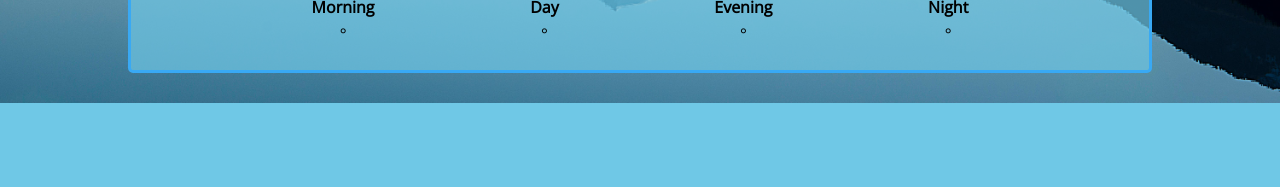
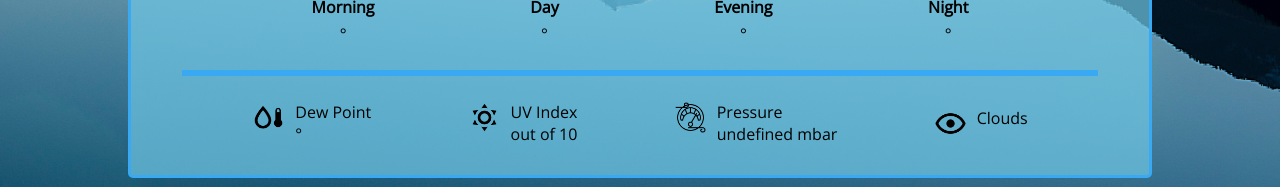
Before and after one commit to chapmancbVCU/react-weather-app, a React (Vite) app: page /react-weather-app/daily in a window 1280 px wide. Shown: the part 1554-1741 px from the top of the page. Before the commit the page ends 1657 px from the top, so only its background shows below. Built offline with nearby package versions, Linux system fonts and the light colour scheme; no server answers.

Commit message:
Added dew point, uvi, pressure, and clouds

```diff
--- a/src/hooks/useDailyForecast.ts
+++ b/src/hooks/useDailyForecast.ts
@@ -25,20 +25,25 @@ const useDailyForecast = (dateTimeUtility: DateTimeUtility, oneCallData: any, to
     const [selectedCard, setSelectedCard] = useState<DailyForecastType>();
 
     /**
+     * @prop The temperature for the selected card.
+     */
+    const [selectedCardTemp, setSelectedCardTemp] = useState<number>();
+
+    /**
      * @prop Date for selected card on format <Day of week>, <Month>
      * <Day of Month>
      */
     const [selectedDate, setSelectedDate] = useState<string>("");
 
     /**
+     * @prop The dew point for the selected card.
+     */
+    const [selectedDewPoint, setSelectedDewPoint] = useState<number>();
+
+    /**
      * @prop String for date converted from Unix time.
      */
     const [selectedDt, setSelectedDt] = useState<string>("");
-
-    /**
-     * @prop The temperature for the selected card.
-     */
-    const [selectedCardTemp, setSelectedCardTemp] = useState<number>();
 
     /**
      * @prop The evening temperature for the selected card.
@@ -94,6 +99,11 @@ const useDailyForecast = (dateTimeUtility: DateTimeUtility, oneCallData: any, to
      * @prop The summary for selected card.
      */
     const [selectedSummary, setSelectedSummary] = useState<string>("");
+
+    /**
+     * @prop The ultraviolet index for the selected card.
+     */
+    const [selectedUVI, setSelectedUVI] = useState<string>("");
 
     /**
      * @prop Wind degrees for selected card.
@@ -227,6 +237,7 @@ const useDailyForecast = (dateTimeUtility: DateTimeUtility, oneCallData: any, to
 
         // Temperatures
         setSelectedCardTemp(weather.getTemperature(selectedCard?.temp.day));
+        setSelectedDewPoint(weather.getTemperature(selectedCard?.dew_point));
         setSelectedEveTemp(weather.getTemperature(selectedCard?.temp.eve));
         setSelectedHighTemp(weather.getTemperature(selectedCard?.temp.max));
         setSelectedLowTemp(weather.getTemperature(selectedCard?.temp.min));
@@ -245,13 +256,17 @@ const useDailyForecast = (dateTimeUtility: DateTimeUtility, oneCallData: any, to
         setSelectedWindSpeed(weather.getWindSpeed(selectedCard?.wind_speed!));
         setSelectedIcon(selectedCard?.icon);
         setSelectedSummary(selectedCard?.summary!);
+
+        setSelectedUVI(selectedCard?.uvi?.toFixed(0)!);
     }, [selectedCard, toggled, selectedDt]);
 
     return {
         dailyForecast,
         onCardClick,
+        selectedCard,
         selectedCardTemp,
         selectedDate,
+        selectedDewPoint,
         selectedFLDayTemp,
         selectedFLEveTemp,
         selectedFLMornTemp,
@@ -263,6 +278,7 @@ const useDailyForecast = (dateTimeUtility: DateTimeUtility, oneCallData: any, to
         selectedIcon,
         selectedLowTemp,
         selectedSummary,
+        selectedUVI,
         selectedWindGust,
         selectedWindSpeed,
         selectedWindDegrees,
--- a/src/routes/Daily.tsx
+++ b/src/routes/Daily.tsx
@@ -66,8 +66,10 @@ const Daily : FC<DailyPageProps> = ({ dateTimeUtility, weather }): JSX.Element =
     const {
         dailyForecast,
         onCardClick,
+        selectedCard,
         selectedCardTemp,
         selectedDate,
+        selectedDewPoint,
         selectedFLDayTemp,
         selectedFLEveTemp,
         selectedFLMornTemp,
@@ -79,6 +81,7 @@ const Daily : FC<DailyPageProps> = ({ dateTimeUtility, weather }): JSX.Element =
         selectedIcon,
         selectedLowTemp,
         selectedSummary,
+        selectedUVI,
         selectedWindGust,
         selectedWindSpeed,
         selectedWindDegrees,
@@ -195,6 +198,37 @@ const Daily : FC<DailyPageProps> = ({ dateTimeUtility, weather }): JSX.Element =
                         </div>
                     </div>
                 </div>
+                <hr className='hr-border'></hr>
+                <div className='current-conditions-container today-conditions'>
+                    <div className='today-conditions-info'>
+                        <img className='conditions-icon' src='./icons/dew-point.png'></img>
+                        <div className='current-conditions-info-description'>
+                            Dew Point
+                            <div>{selectedDewPoint} {'\xB0'}{typeof temperatureUnitsLabel === 'string' ? temperatureUnitsLabel : null}</div>
+                        </div>
+                    </div>
+                    <div className='today-conditions-info'>
+                        <img className='conditions-icon' src='./icons/UVI.png'></img>
+                        <div className='current-conditions-info-description'>
+                            UV Index
+                            <div>{selectedUVI} out of 10</div>
+                        </div>
+                    </div>
+                    <div className='today-conditions-info'>
+                        <img className='conditions-icon' src='./icons/air-pressure.png'></img>
+                        <div className='current-conditions-info-description'>
+                            Pressure
+                            <div>{weather.getPressure(selectedCard?.pressure!)}</div>
+                        </div>
+                    </div>
+                    <div className='today-conditions-info'>
+                        <img className='conditions-icon' src='./icons/visibility.png'></img>
+                        <div className='current-conditions-info-description'>
+                            Clouds
+                            <div>{selectedCard?.clouds!}</div>
+                        </div>
+                    </div>
+                </div>
             </div>
         </div>
     )
```
